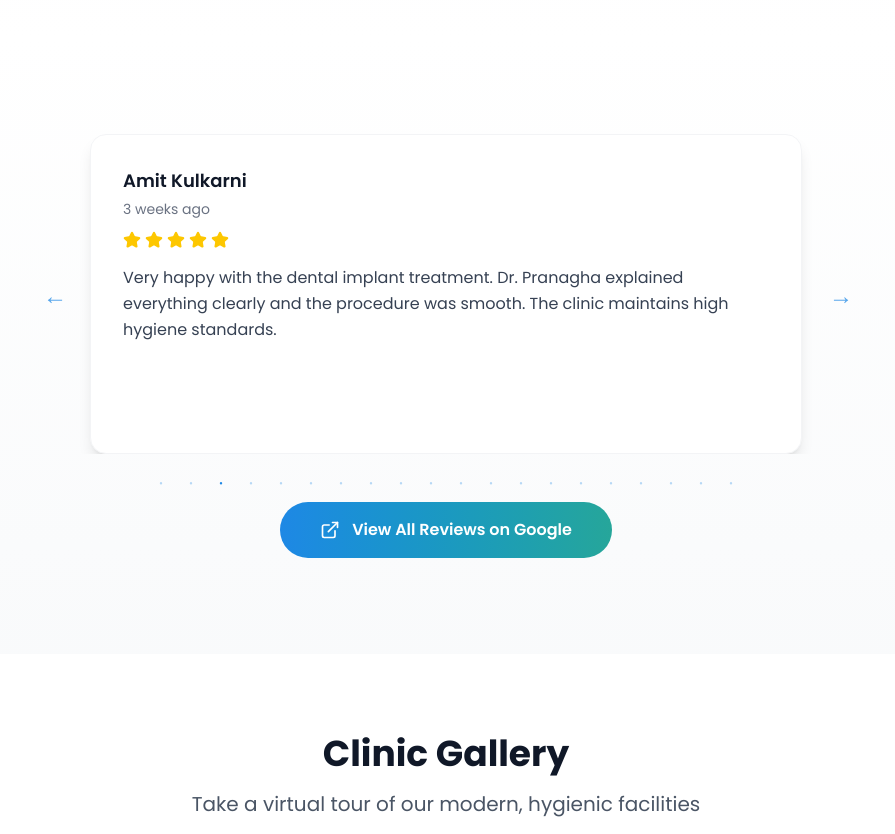
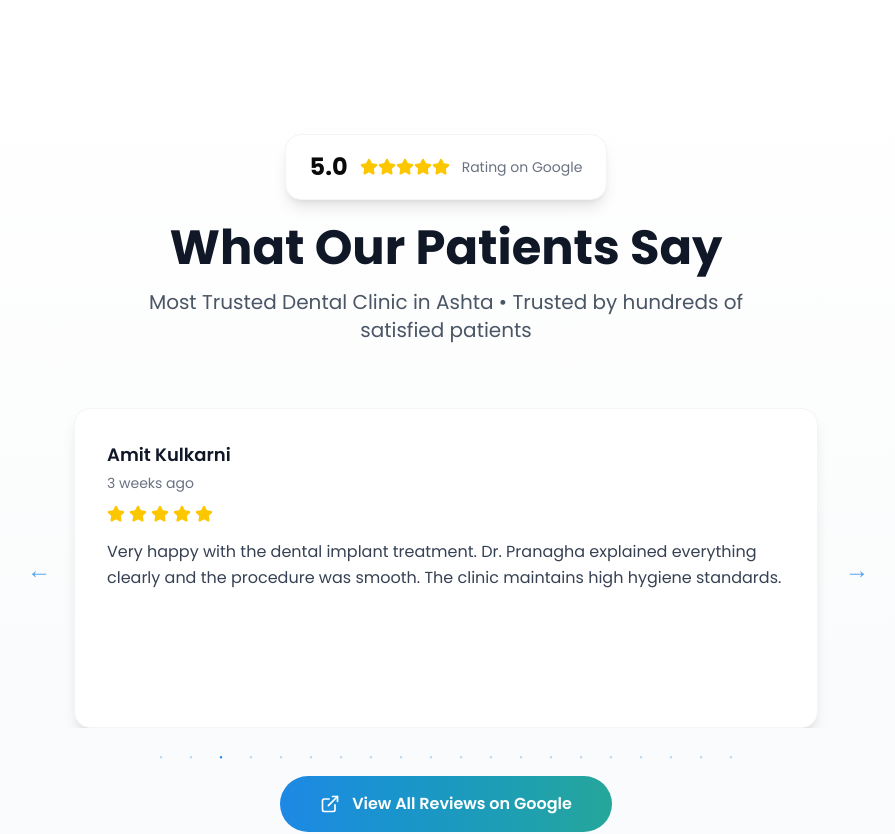
Before and after one commit to pranavreddy1721/Chougule-Dental-Clinic, a React (Vite) app: page / in a window 1280 px wide. Shown: the part 3920-4754 px from the top of the page, without its empty margins (194-1089 px from the left). Built offline with nearby package versions, Linux system fonts and the light colour scheme.

Commit message:
Update Reviews.tsx

```diff
--- a/src/app/components/Reviews.tsx
+++ b/src/app/components/Reviews.tsx
@@ -39,13 +39,33 @@ export function Reviews() {
 
   return (
     <section id="reviews" className="py-24 bg-gradient-to-b from-white to-gray-50">
-      <div className="max-w-3xl mx-auto px-4">
+      <div className="max-w-7xl mx-auto px-4 sm:px-6 lg:px-8">
 
+        {/* ⭐ Google Badge + Heading (restored) */}
+        <div className="text-center mb-16">
+          <div className="inline-flex items-center gap-3 bg-white rounded-2xl px-6 py-4 shadow-lg mb-6 border border-gray-100">
+            <span className="text-2xl font-bold">5.0</span>
+            <div className="flex">
+              {[1,2,3,4,5].map((s)=>(<Star key={s} className="text-yellow-400 fill-yellow-400" size={18}/>))}
+            </div>
+            <span className="text-sm text-gray-500">Rating on Google</span>
+          </div>
+
+          <h2 className="text-4xl md:text-5xl font-bold text-gray-900 mb-4">
+            What Our Patients Say
+          </h2>
+
+          <p className="text-xl text-gray-600 max-w-2xl mx-auto">
+            Most Trusted Dental Clinic in Ashta • Trusted by hundreds of satisfied patients
+          </p>
+        </div>
+
+        {/* ⭐ Slider */}
+        <div className="max-w-3xl mx-auto">
           <Slider {...settings}>
             {reviews.map((review, index) => (
               <div key={index} className="px-3">
                 <div className="bg-white rounded-2xl p-8 shadow-lg hover:shadow-2xl transition-all duration-300 aspect-square md:aspect-auto md:min-h-[320px] flex flex-col border border-gray-100">
-
                   <h4 className="text-lg font-semibold text-gray-900 mb-1">{review.name}</h4>
                   <p className="text-sm text-gray-500 mb-3">{review.time}</p>
 
@@ -58,12 +78,13 @@ export function Reviews() {
                   <p className="text-gray-700 leading-relaxed flex-1 overflow-hidden line-clamp-6">
                     {review.text}
                   </p>
-
                 </div>
               </div>
             ))}
           </Slider>
+        </div>
 
+        {/* ⭐ Button */}
         <div className="text-center mt-12">
           <a
             href="https://g.page/r/CZGjYx8qH8oXEBM/review"
```
Lines whose indentation alone changed are shown as unchanged.
